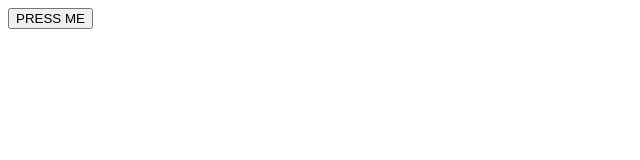
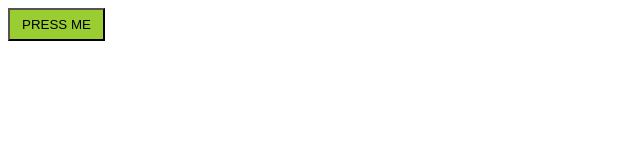
Before and after one commit to msirotkina/lessons, a plain HTML site: page index.html in a window 1280 px wide. Shown: the whole page, without its empty margins (0-640 px from the left). Drawn offline with Linux system fonts and the light colour scheme.

Commit message:
Добавит css-файл

```diff
--- a/index.html
+++ b/index.html
@@ -1 +1,2 @@
-<!DOCTYPE html> <html lang="ru"> <head> 	<meta charset="UTF-8"> 	<title>GIT</title> </head> <body> 	<button id="btn">PRESS ME</button> </body> </html>
+<!DOCTYPE html> <html lang="ru"> <head>
+ <link href='style.css' rel='stylesheet' type='text/css'><meta charset="UTF-8"> 	<title>GIT</title> </head> <body> 	<button id="btn">PRESS ME</button> </body> </html>
--- /dev/null
+++ b/style.css
@@ -0,0 +1 @@
+button { padding: 7px 12px; background-color: yellowgreen; }
```
